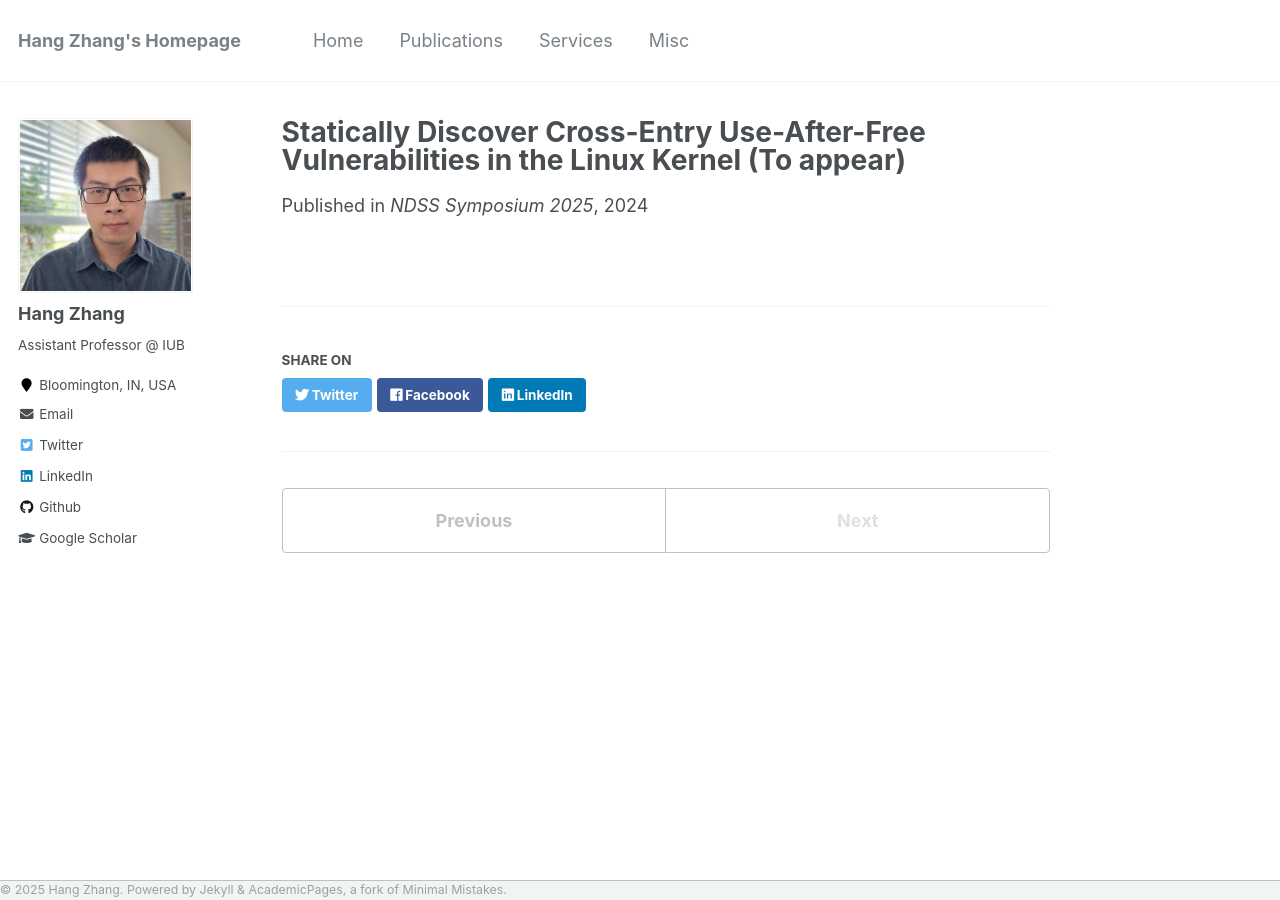
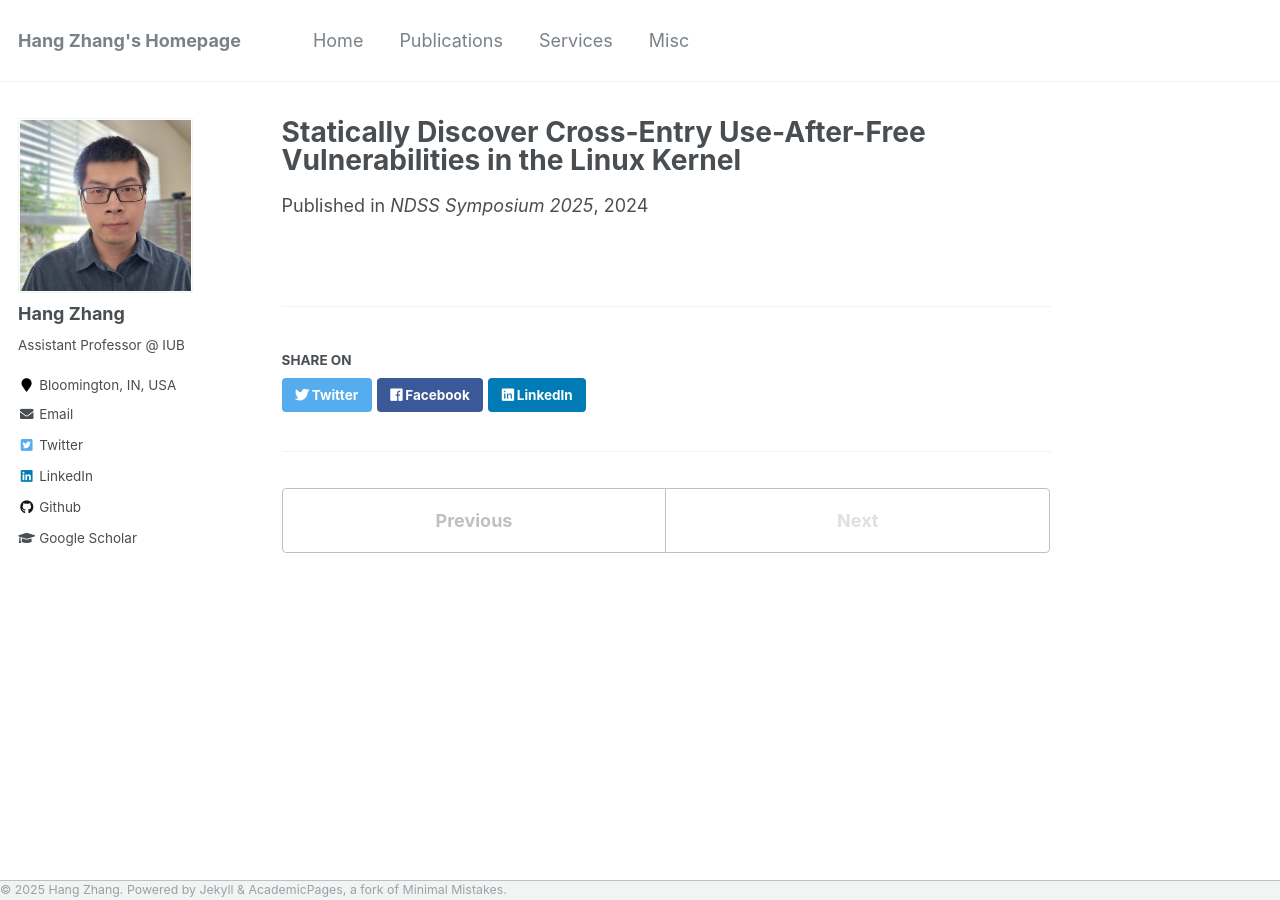
Before and after one commit to cpumask/cpumask.github.io, a Jekyll site: the page built from _publications/2025-NDSS-UAFX.md, in a window 1280 px wide. Built offline with Jekyll 4.4.1, drawn with Linux system fonts in a browser that asks for light colours.

Commit message:
uafx update

```diff
--- a/_publications/2025-NDSS-UAFX.md
+++ b/_publications/2025-NDSS-UAFX.md
@@ -1,10 +1,12 @@
 ---
-title: 'Statically Discover Cross-Entry Use-After-Free Vulnerabilities in the Linux Kernel (To appear)'
+title: 'Statically Discover Cross-Entry Use-After-Free Vulnerabilities in the Linux Kernel'
 collection: publications
 permalink:
 excerpt:
 date: 2024-11-01
 venue: 'NDSS Symposium 2025'
+paperurl: 'https://www.ndss-symposium.org/wp-content/uploads/2025-559-paper.pdf'
+src: 'https://github.com/uafx/uafx'
 citation:
 author: 'Hang Zhang, Jangha Kim, Chuhong Yuan, Zhiyun Qian, Taesoo Kim'
 venue_abbr: 'NDSS 25'
```
